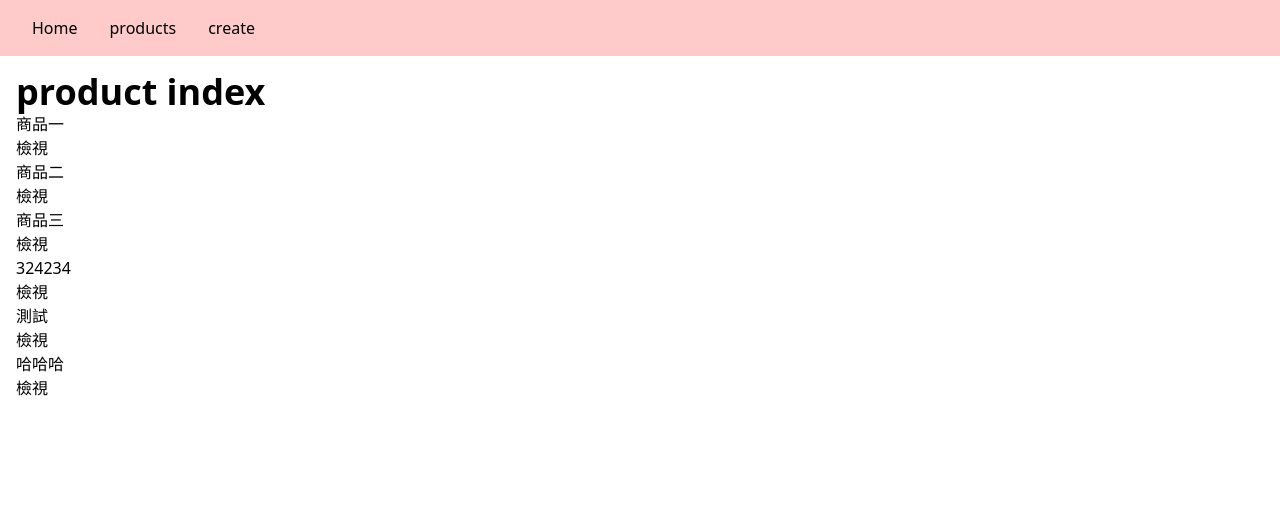
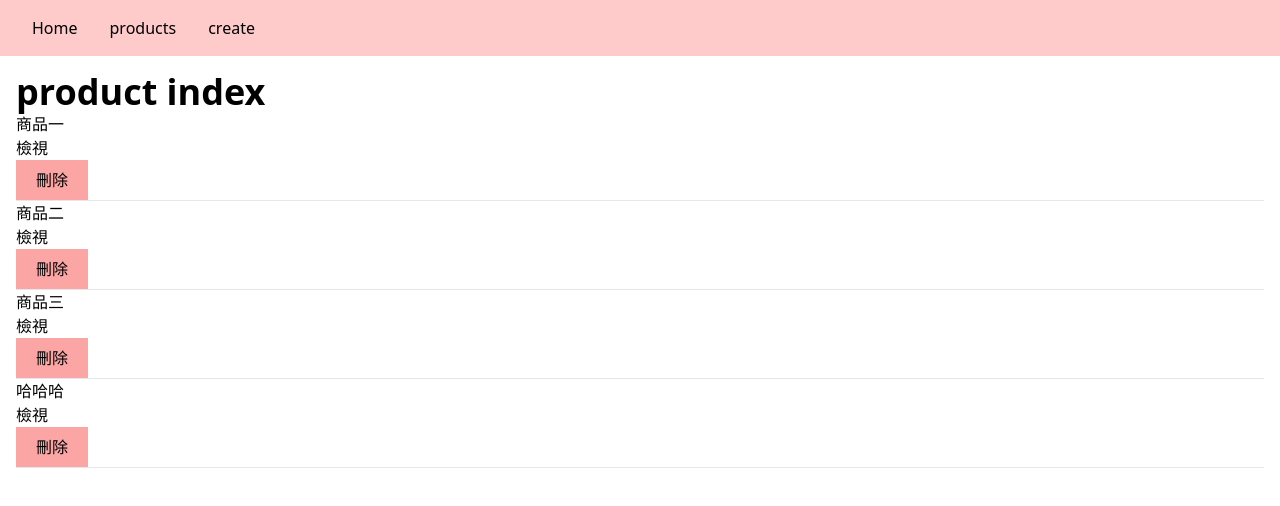
Before and after one commit to a19860101/my-nuxt, a Nuxt app: page /products in a window 1280 px wide. Shown: the top 506 px of the page. Built offline with nearby package versions, Linux system fonts and the light colour scheme; data requests are answered from the project's data file.

Commit message:
20220923

```diff
--- a/db.json
+++ b/db.json
@@ -13,14 +13,6 @@
       "name": "商品三"
     },
     {
-      "name": "324234",
-      "id": 4
-    },
-    {
-      "name": "測試",
-      "id": 5
-    },
-    {
       "name": "哈哈哈",
       "id": 6
     }
--- a/pages/products/_id.vue
+++ b/pages/products/_id.vue
@@ -4,6 +4,9 @@
     <h1>Product #{{this.$route.params.id}}</h1>
     <div>
       {{product}}
+      <form action="" method="post">
+        <input type="submit" value="刪除" class="bg-red-300 px-5 py-2" @click.prevent="deleteProduct(product.id)">
+      </form>
     </div>
     <!-- <h1>Product #{{this.$route.query}}</h1> -->
   </div>
@@ -15,6 +18,16 @@
       ...mapState({
         product: state => state.product.product,
       })
+    },
+    methods:{
+      deleteProduct(id){
+        this.$axios.delete('http://localhost:3333/data/'+id)
+        .then(res=>{
+          this.$nuxt.$loading.start();
+          alert('資料已刪除');
+          this.$router.push('/products')
+        })
+      }
     },
     async fetch(context){
       try {
--- a/pages/products/create.vue
+++ b/pages/products/create.vue
@@ -31,9 +31,8 @@
         .finally(()=>{
           this.$nuxt.$loading.finish();
         })
+      },
 
-
-      }
     }
   }
 </script>
--- a/pages/products/index.vue
+++ b/pages/products/index.vue
@@ -4,6 +4,10 @@
     <div v-for="product in products" :key="product.id">
       <h3>{{product.name}}</h3>
       <nuxt-link :to="`products/${product.id}`">檢視</nuxt-link>
+      <form action="" method="post">
+        <input type="submit" value="刪除" class="bg-red-300 px-5 py-2" @click.prevent="deleteProduct(product.id)">
+      </form>
+      <hr>
     </div>
   </div>
 </template>
@@ -33,7 +37,14 @@
       })
     },
     methods:{
-
+      deleteProduct(id){
+        this.$axios.delete('http://localhost:3333/data/'+id)
+        .then(res=>{
+          this.$nuxt.$loading.start();
+          alert('資料已刪除');
+          this.$router.push('/products')
+        })
+      }
     },
     async fetch(context){
       try {
```
